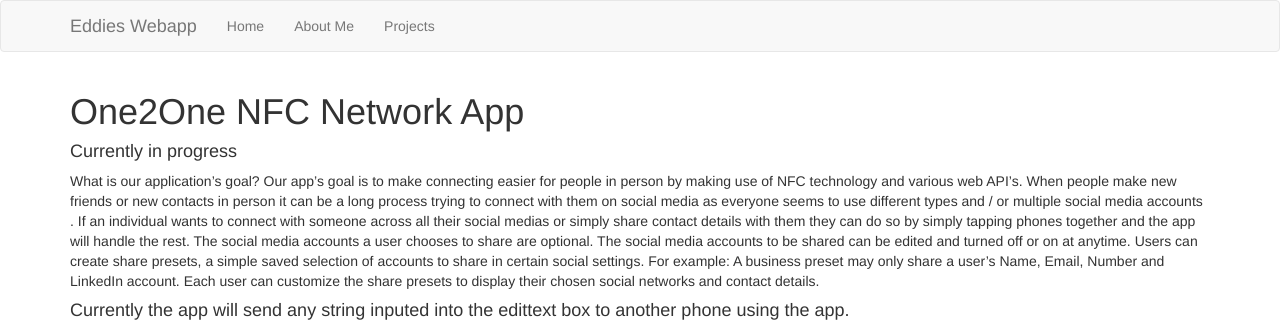
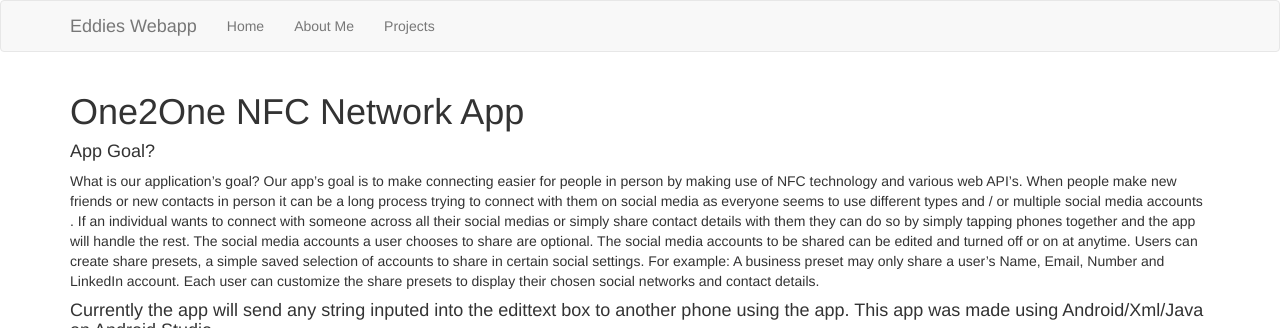
Before and after one commit to La-Fenice/Hello-World-Python, a Flask app: page /project in a window 1280 px wide. Shown: the top 328 px of the page. Run offline with Flask 2, Linux system fonts and the light colour scheme; some libraries are stand-ins or nearby versions.

Commit message:
Updated HTML

```diff
--- a/templates/project.html
+++ b/templates/project.html
@@ -2,13 +2,12 @@
 
 {% block body %}
   <h1>One2One NFC Network App</h1>
-  <h4>Currently in progress</h4>
+  <h4>App Goal?</h4>
   <p>What is our application’s goal?
     Our app’s goal is to make connecting easier for people in person by making use of NFC technology and various web API’s. When people make new friends or new contacts in person it can be a long process trying to connect with them on social media as everyone seems to use different types and / or multiple social media accounts . If an individual wants to connect with someone across all their social medias or simply share contact details with them they can do so by simply tapping phones together and the app will handle the rest.
     The social media accounts a user chooses to share are optional. The social media accounts to be shared can be edited and turned off or on at anytime. Users can create share presets, a simple saved selection of accounts to share in certain social settings. For example: A business preset may only share a user’s Name, Email, Number and LinkedIn account. Each user can customize the share presets to display their chosen social networks and contact details.
   </p>
-  <h4>Currently the app will send any string inputed into the edittext box to another phone using the app.</h4>
-
-  <iframe width="560" height="315" src="https://youtu.be/luz5Vwuh1SI" frameborder="0" allowfullscreen></iframe>
+  <h4>Currently the app will send any string inputed into the edittext box to another phone using the app. This app was made using Android/Xml/Java on Android Studio.</h4>
+  <iframe width="700" height="534" src="https://www.youtube.com/embed/luz5Vwuh1SI" frameborder="0" gesture="media" allowfullscreen></iframe>
 
 {% endblock %}
```
